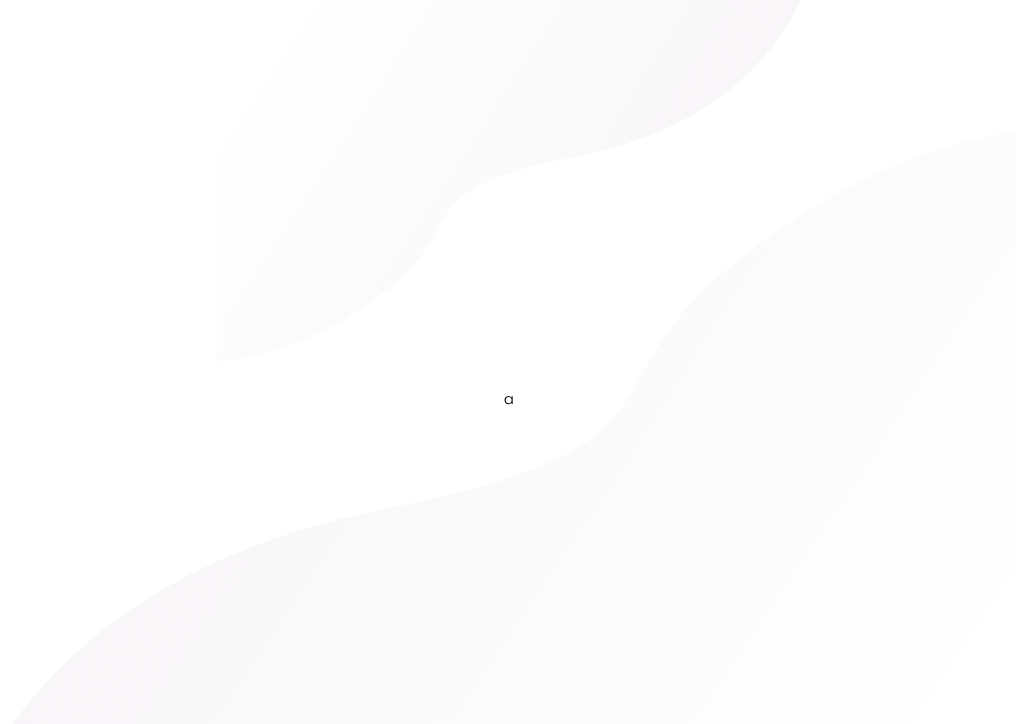
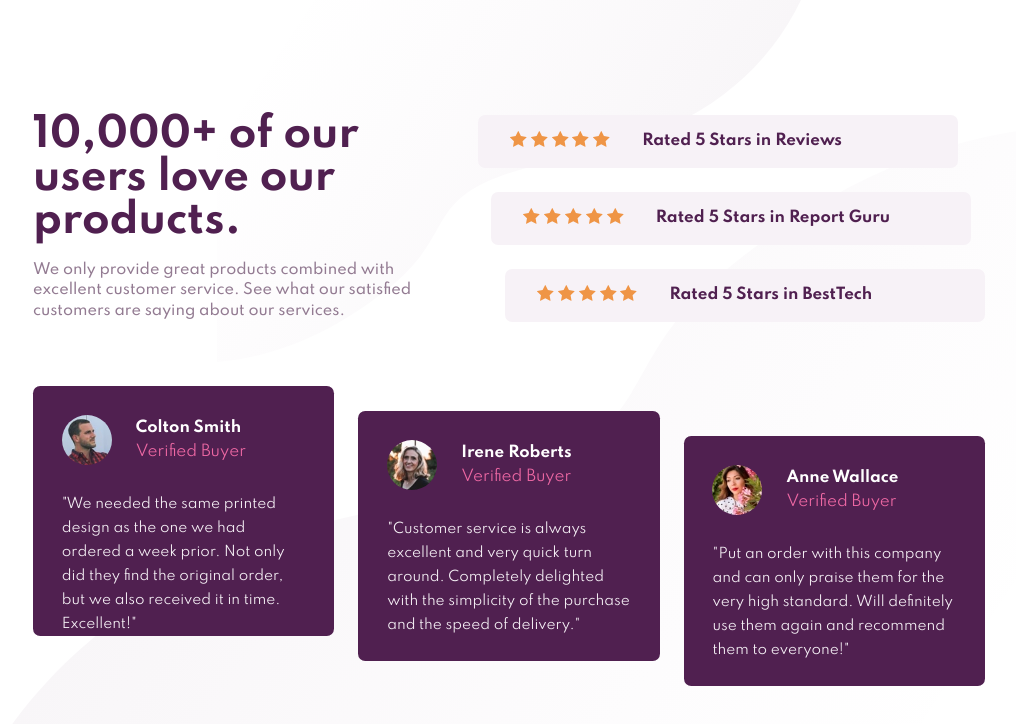
Before and after one commit to amitkafle/FEM-Social-Proof-Section, a plain HTML site: page index.html in a window 1280 px wide. Shown: the whole page, without its empty margins (131-1147 px from the left). Drawn offline with Linux system fonts and the light colour scheme.

Commit message:
Docs(HTML): Add markup for components
- Components (header, review and testimonial)

```diff
--- a/index.html
+++ b/index.html
@@ -5,9 +5,12 @@
     <meta http-equiv="X-UA-Compatible" content="IE=edge" />
     <meta name="viewport" content="width=device-width, initial-scale=1.0" />
     <meta name="description" content="Social Proof Section" />
-    a
     <title>FEM - Social Proof Section</title>
-    <link rel="shortcut icon" href="./images/favicon-32x32.png" type="image/x-icon">
+    <link
+      rel="shortcut icon"
+      href="./images/favicon-32x32.png"
+      type="image/x-icon"
+    />
     <link rel="preconnect" href="https://fonts.googleapis.com" />
     <link rel="preconnect" href="https://fonts.gstatic.com" crossorigin />
     <link
@@ -16,5 +19,192 @@
     />
     <link rel="stylesheet" href="./styles/main.css" />
   </head>
-  <body></body>
+  <body>
+    <div class="container">
+      <!--Header-->
+      <header class="header">
+        <h1 class="header__title">10,000+ of our users love our products.</h1>
+        <p class="header__tagline">
+          We only provide great products combined with excellent customer
+          service. See what our satisfied customers are saying about our
+          services.
+        </p>
+      </header>
+
+      <!--Review-->
+      <section class="review">
+        <div class="review__card">
+          <div class="review__rating">
+            <img
+              src="./images/icon-star.svg"
+              alt="Reviews 1 star"
+              class="review__image"
+              aria-hidden="true"
+            />
+            <img
+              src="./images/icon-star.svg"
+              alt="Reviews 2 star"
+              class="review__image"
+              aria-hidden="true"
+            />
+            <img
+              src="./images/icon-star.svg"
+              alt="Reviews 3 star"
+              class="review__image"
+              aria-hidden="true"
+            />
+            <img
+              src="./images/icon-star.svg"
+              alt="Reviews 4 star"
+              class="review__image"
+              aria-hidden="true"
+            />
+            <img
+              src="./images/icon-star.svg"
+              alt="Reviews 5 star"
+              class="review__image"
+              aria-hidden="true"
+            />
+          </div>
+          <h4 class="review__title">Rated 5 Stars in Reviews</h4>
+        </div>
+        <div class="review__card">
+          <div class="review__rating">
+            <img
+              src="./images/icon-star.svg"
+              alt="Report Guru 1 star"
+              class="review__image"
+              aria-hidden="true"
+            />
+            <img
+              src="./images/icon-star.svg"
+              alt="Report Guru 2 star"
+              class="review__image"
+              aria-hidden="true"
+            />
+            <img
+              src="./images/icon-star.svg"
+              alt="Report Guru 3 star"
+              class="review__image"
+              aria-hidden="true"
+            />
+            <img
+              src="./images/icon-star.svg"
+              alt="Report Guru 4 star"
+              class="review__image"
+              aria-hidden="true"
+            />
+            <img
+              src="./images/icon-star.svg"
+              alt="Report Guru 5 star"
+              class="review__image"
+              aria-hidden="true"
+            />
+          </div>
+          <h4 class="review__title">Rated 5 Stars in Report Guru</h4>
+        </div>
+        <div class="review__card">
+          <div class="review__rating">
+            <img
+              src="./images/icon-star.svg"
+              alt="BestTech 1 star"
+              class="review__image"
+              aria-hidden="true"
+            />
+            <img
+              src="./images/icon-star.svg"
+              alt="BestTech 2 star"
+              class="review__image"
+              aria-hidden="true"
+            />
+            <img
+              src="./images/icon-star.svg"
+              alt="BestTech 3 star"
+              class="review__image"
+              aria-hidden="true"
+            />
+            <img
+              src="./images/icon-star.svg"
+              alt="BestTech 4 star"
+              class="review__image"
+              aria-hidden="true"
+            />
+            <img
+              src="./images/icon-star.svg"
+              alt="BestTech 5 star"
+              class="review__image"
+              aria-hidden="true"
+            />
+          </div>
+          <h4 class="review__title">Rated 5 Stars in BestTech</h4>
+        </div>
+      </section>
+
+      <!--Testimonial-->
+      <section class="testimonial">
+        <div class="testimonial__card">
+          <div class="testimonial__user user">
+            <img
+              src="./images/image-colton.jpg"
+              alt="Colton Smith Photo"
+              class="user__image"
+              aria-hidden="true"
+            />
+            <div>
+              <h4 class="user__name">Colton Smith</h4>
+              <p class="user__type">Verified Buyer</p>
+            </div>
+          </div>
+
+          <p class="testimonial__text">
+            "We needed the same printed design as the one we had ordered a week
+            prior. Not only did they find the original order, but we also
+            received it in time. Excellent!"
+          </p>
+        </div>
+
+        <div class="testimonial__card">
+          <div class="testimonial__user user">
+            <img
+              src="./images/image-irene.jpg"
+              alt="Irene Roberts Photo"
+              class="user__image"
+              aria-hidden="true"
+            />
+            <div>
+              <h4 class="user__name">Irene Roberts</h4>
+              <p class="user__type">Verified Buyer</p>
+            </div>
+          </div>
+
+          <p class="testimonial__text">
+            "Customer service is always excellent and very quick turn around.
+            Completely delighted with the simplicity of the purchase and the
+            speed of delivery."
+          </p>
+        </div>
+
+        <div class="testimonial__card">
+          <div class="testimonial__user user">
+            <img
+              src="./images/image-anne.jpg"
+              alt="Anne Wallace Photo"
+              class="user__image"
+              aria-hidden="true"
+            />
+            <div>
+              <h4 class="user__name">Anne Wallace</h4>
+              <p class="user__type">Verified Buyer</p>
+            </div>
+          </div>
+
+          <p class="testimonial__text">
+            "Put an order with this company and can only praise them for the
+            very high standard. Will definitely use them again and recommend
+            them to everyone!"
+          </p>
+        </div>
+      </section>
+    </div>
+  </body>
 </html>
```
